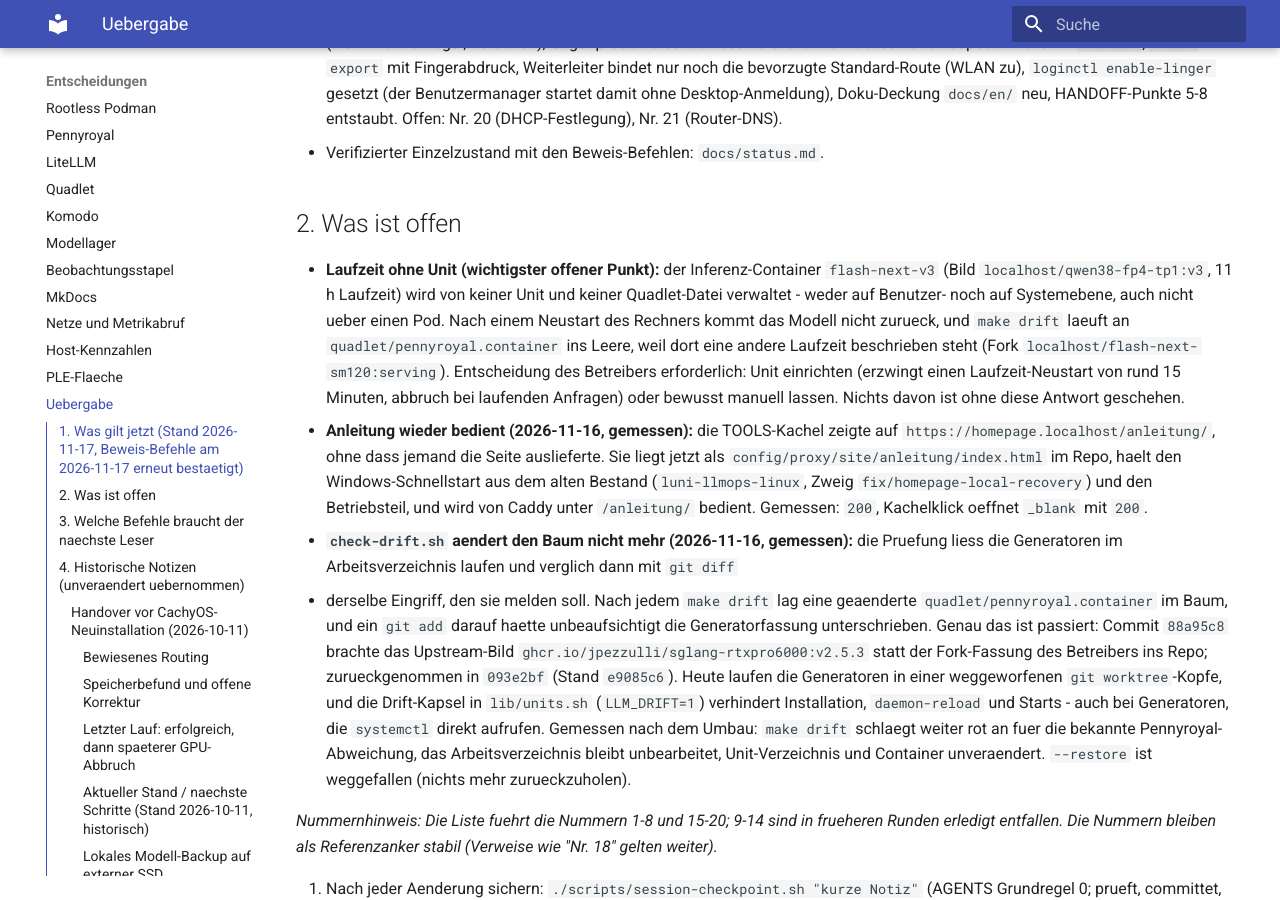
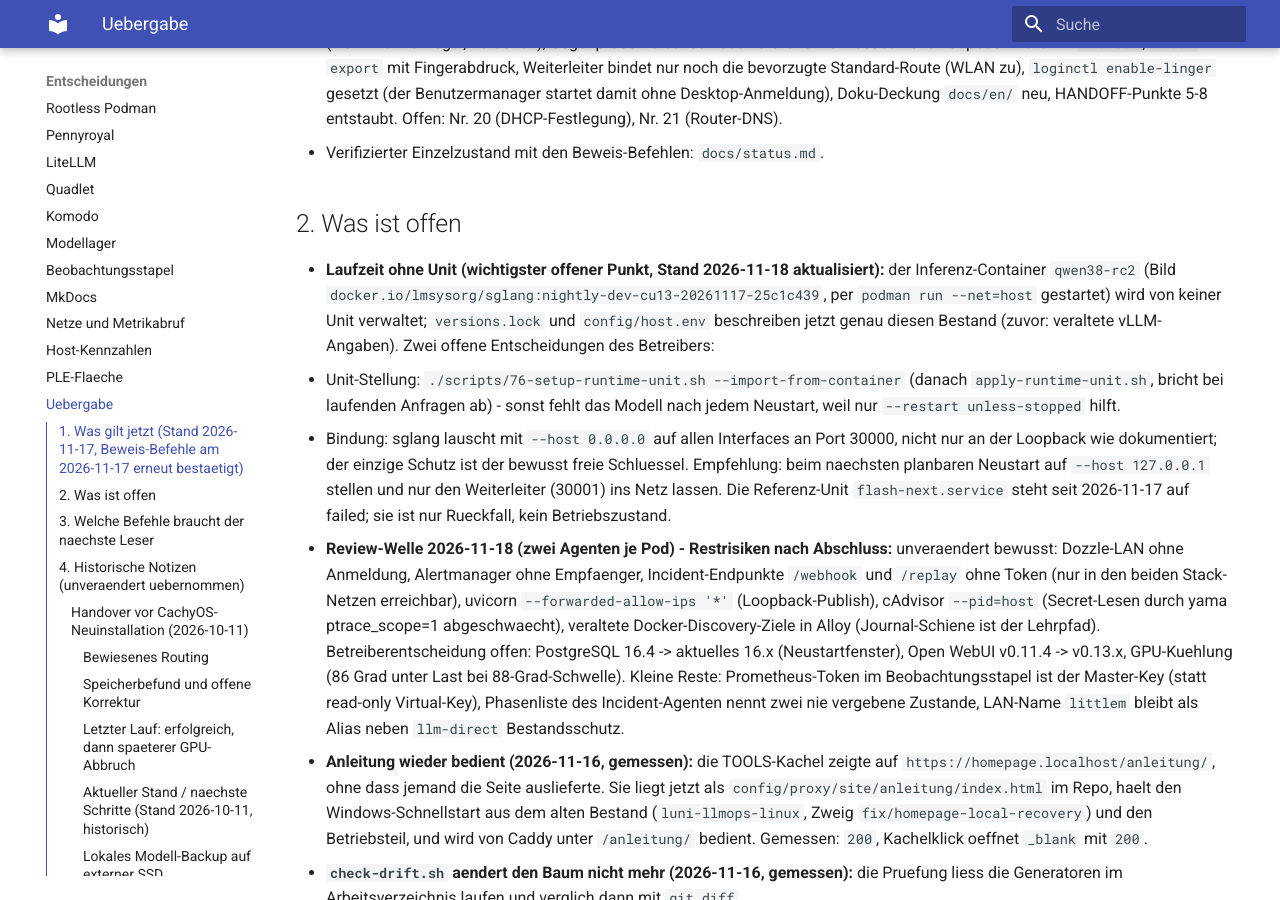
Before and after one commit to thomasdenk79-cyber/llm-infra-setup, an MkDocs documentation site: the page built from docs/HANDOFF.md, in a window 1280 px wide and 900 px high, scrolled down 3050 px. Built offline with MkDocs 1.6.1 and Material for MkDocs 9.7.7, drawn with Linux system fonts in a browser that asks for light colours.

Commit message:
Refresh HANDOFF: runtime facts and residual review risks

```diff
--- a/docs/HANDOFF.md
+++ b/docs/HANDOFF.md
@@ -173,15 +173,32 @@ Das Repository ist das Backup.
 
 ## 2. Was ist offen
 
-- **Laufzeit ohne Unit (wichtigster offener Punkt):** der Inferenz-Container
-  `flash-next-v3` (Bild `localhost/qwen38-fp4-tp1:v3`, 11 h Laufzeit) wird von keiner
-  Unit und keiner Quadlet-Datei verwaltet - weder auf Benutzer- noch auf Systemebene,
-  auch nicht ueber einen Pod. Nach einem Neustart des Rechners kommt das Modell nicht
-  zurueck, und `make drift` laeuft an `quadlet/pennyroyal.container` ins Leere, weil
-  dort eine andere Laufzeit beschrieben steht (Fork `localhost/flash-next-sm120:serving`).
-  Entscheidung des Betreibers erforderlich: Unit einrichten (erzwingt einen
-  Laufzeit-Neustart von rund 15 Minuten, abbruch bei laufenden Anfragen) oder bewusst
-  manuell lassen. Nichts davon ist ohne diese Antwort geschehen.
+- **Laufzeit ohne Unit (wichtigster offener Punkt, Stand 2026-11-18 aktualisiert):**
+  der Inferenz-Container `qwen38-rc2` (Bild
+  `docker.io/lmsysorg/sglang:nightly-dev-cu13-20261117-25c1c439`, per `podman run
+  --net=host` gestartet) wird von keiner Unit verwaltet; `versions.lock` und
+  `config/host.env` beschreiben jetzt genau diesen Bestand (zuvor: veraltete
+  vLLM-Angaben). Zwei offene Entscheidungen des Betreibers:
+  1. Unit-Stellung: `./scripts/76-setup-runtime-unit.sh --import-from-container`
+     (danach `apply-runtime-unit.sh`, bricht bei laufenden Anfragen ab) - sonst
+     fehlt das Modell nach jedem Neustart, weil nur `--restart unless-stopped` hilft.
+  2. Bindung: sglang lauscht mit `--host 0.0.0.0` auf allen Interfaces an Port
+     30000, nicht nur an der Loopback wie dokumentiert; der einzige Schutz ist der
+     bewusst freie Schluessel. Empfehlung: beim naechsten planbaren Neustart auf
+     `--host 127.0.0.1` stellen und nur den Weiterleiter (30001) ins Netz lassen.
+  Die Referenz-Unit `flash-next.service` steht seit 2026-11-17 auf failed; sie ist
+  nur Rueckfall, kein Betriebszustand.
+- **Review-Welle 2026-11-18 (zwei Agenten je Pod) - Restrisiken nach Abschluss:**
+  unveraendert bewusst: Dozzle-LAN ohne Anmeldung, Alertmanager ohne Empfaenger,
+  Incident-Endpunkte `/webhook` und `/replay` ohne Token (nur in den beiden
+  Stack-Netzen erreichbar), uvicorn `--forwarded-allow-ips '*'` (Loopback-Publish),
+  cAdvisor `--pid=host` (Secret-Lesen durch yama ptrace_scope=1 abgeschwaecht),
+  veraltete Docker-Discovery-Ziele in Alloy (Journal-Schiene ist der Lehrpfad).
+  Betreiberentscheidung offen: PostgreSQL 16.4 -> aktuelles 16.x (Neustartfenster),
+  Open WebUI v0.11.4 -> v0.13.x, GPU-Kuehlung (86 Grad unter Last bei 88-Grad-Schwelle).
+  Kleine Reste: Prometheus-Token im Beobachtungsstapel ist der Master-Key (statt
+  read-only Virtual-Key), Phasenliste des Incident-Agenten nennt zwei nie vergebene
+  Zustande, LAN-Name `littlem` bleibt als Alias neben `llm-direct` Bestandsschutz.
 - **Anleitung wieder bedient (2026-11-16, gemessen):** die TOOLS-Kachel zeigte auf
   `https://homepage.localhost/anleitung/`, ohne dass jemand die Seite auslieferte.
   Sie liegt jetzt als `config/proxy/site/anleitung/index.html` im Repo, haelt den
```
